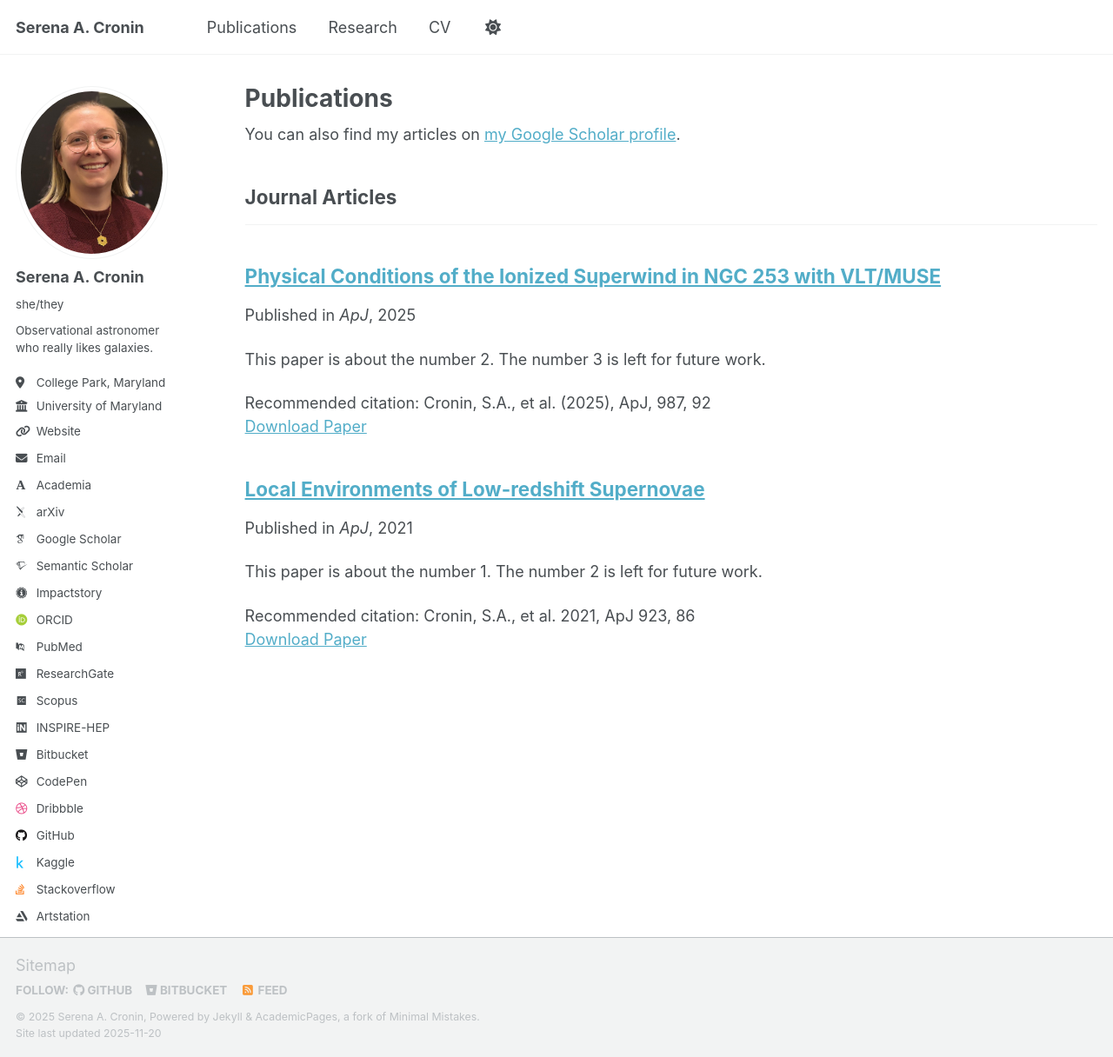
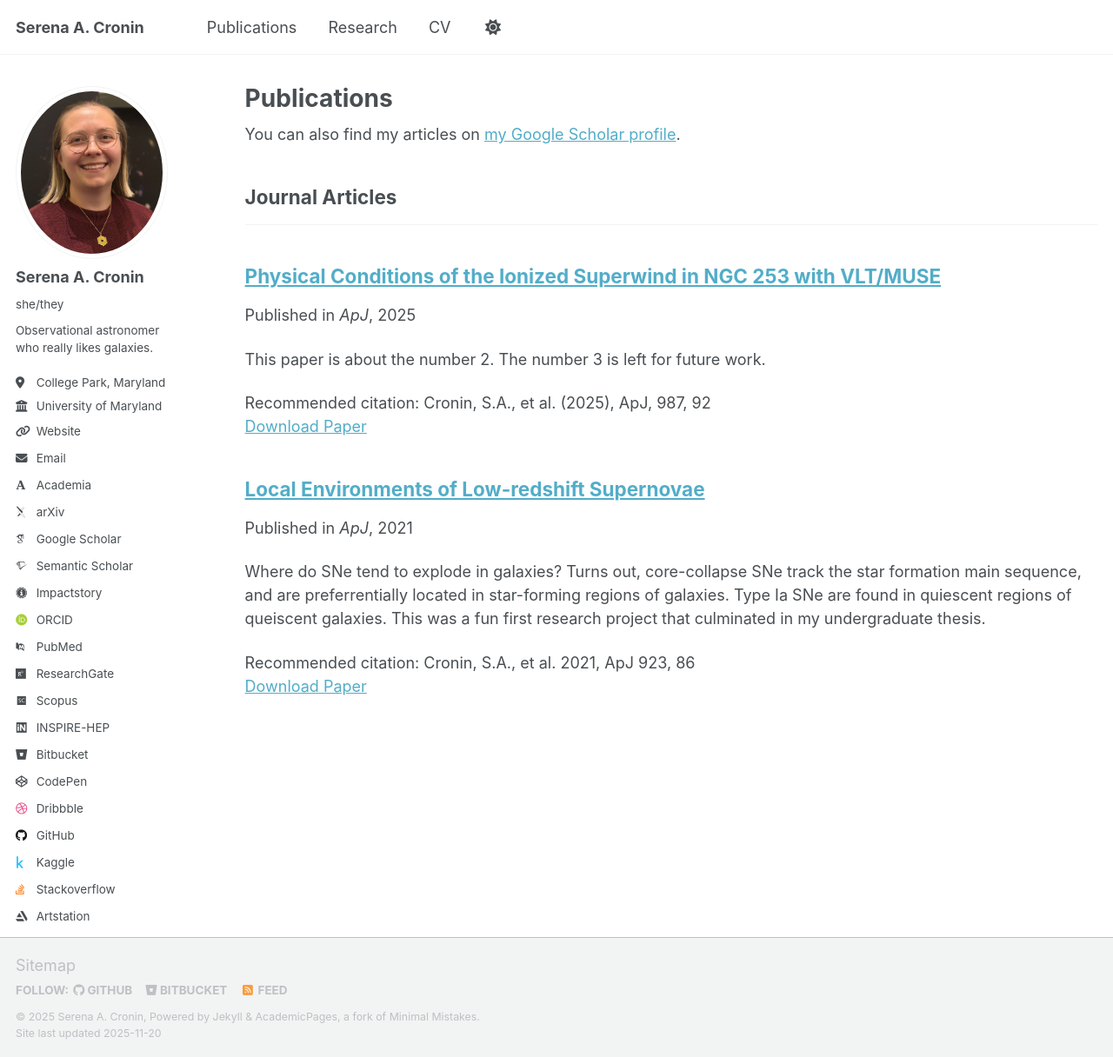
Before and after one commit to serenacronin/serenacronin.github.io, a Jekyll site: the page built from _pages/publications.html, in a window 1280 px wide and 1216 px high. Shown: the whole window at 87% size. Built offline with Jekyll 4.4.1, drawn with Linux system fonts in a browser that asks for light colours; some web fonts are replaced; a script that is not in the unit is left out.

Commit message:
Update and rename 2009-10-01-paper-title-number-1.md to 2021-12-10-sne-paper.md

```diff
--- a/_publications/2009-10-01-paper-title-number-1.md
+++ b/_publications/2021-12-10-sne-paper.md
@@ -3,7 +3,7 @@ title: "Local Environments of Low-redshift Supernovae"
 collection: publications
 category: manuscripts
 permalink: /publication/2021-12-10-sne-paper
-excerpt: 'This paper is about the number 1. The number 2 is left for future work.'
+excerpt: 'Where do SNe tend to explode in galaxies? Turns out, core-collapse SNe track the star formation main sequence, and are preferrentially located in star-forming regions of galaxies. Type Ia SNe are found in quiescent regions of queiscent galaxies. This was a fun first research project that culminated in my undergraduate thesis.'
 date: 2021-12-10
 venue: 'ApJ'
 paperurl: 'https://ui.adsabs.harvard.edu/abs/2021ApJ...923...86C/abstract'
```
